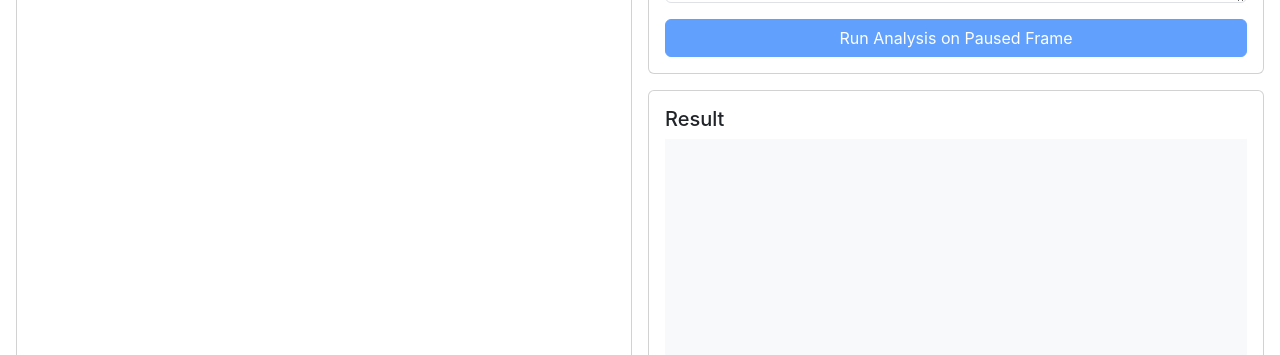
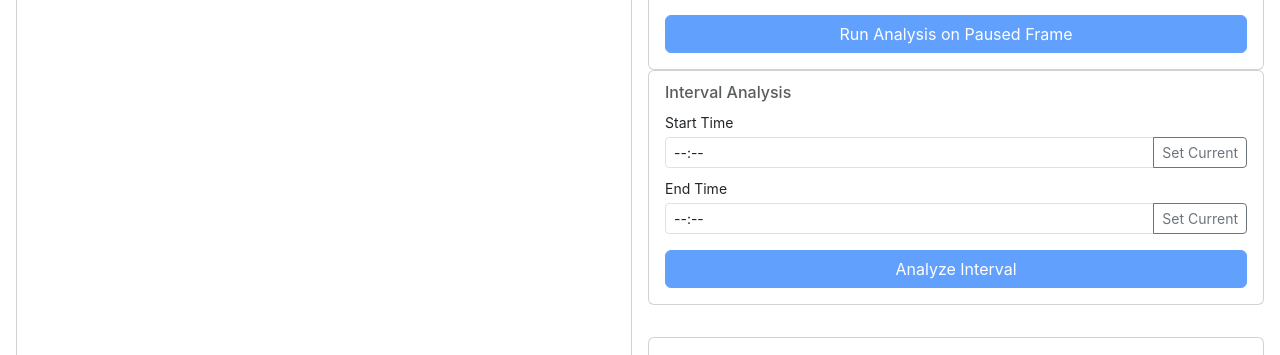
Before and after one commit to vredgeai/cvwebapp, a React (Create React App) app in the folder client/: page / in a window 1280 px wide. Shown: the part 286-641 px from the top of the page. Built offline with nearby package versions, Linux system fonts and the light colour scheme; no server answers; the HTML template or start-up script is replaced by a standard one.

Commit message:
feat: Implement multi-frame sequence analysis with UI polish

```diff
--- a/client/src/App.tsx
+++ b/client/src/App.tsx
@@ -10,7 +10,19 @@ function App() {
     const [result, setResult] = useState('');
     const [loading, setLoading] = useState(false);
     const [latency, setLatency] = useState<string | null>(null);
+    const [startTime, setStartTime] = useState<number | null>(null);
+    const [endTime, setEndTime] = useState<number | null>(null);
+    const [isAnalyzing, setIsAnalyzing] = useState(false);
+    const [errorMsg, setErrorMsg] = useState<string | null>(null);
     const videoRef = useRef<HTMLVideoElement>(null);
+
+    const formatTime = (seconds: number | null): string => {
+        if (seconds === null) return '--:--';
+        const mins = Math.floor(seconds / 60);
+        const secs = Math.floor(seconds % 60);
+        const ms = Math.floor((seconds % 1) * 100);
+        return `${mins.toString().padStart(2, '0')}:${secs.toString().padStart(2, '0')}.${ms.toString().padStart(2, '0')}`;
+    };
 
     useEffect(() => {
         const fetchModels = async () => {
@@ -81,7 +93,7 @@ function App() {
             console.log('Frame captured:', frame);
 
             const formData = new FormData();
-            formData.append('image', frame);
+            formData.append('images', frame);
             formData.append('prompt', prompt);
             formData.append('model', selectedModel);
 
@@ -126,11 +138,151 @@ function App() {
             }
 
         } catch (error) {
-            console.error('Error during analysis:', error);
-            setResult('An error occurred. Please check the console for details.');
+            console.error('Error running Ollama:', error);
+            setResult('Error running model. Please try again.');
         } finally {
             setLoading(false);
-            console.log('handleSubmit finished.');
+        }
+    };
+
+    const handleSetStart = () => {
+        if (videoRef.current) {
+            setStartTime(videoRef.current.currentTime);
+            setErrorMsg(null);
+        }
+    };
+
+    const handleSetEnd = () => {
+        if (videoRef.current) {
+            setEndTime(videoRef.current.currentTime);
+            setErrorMsg(null);
+        }
+    };
+
+    const captureFrameAtTime = async (time: number): Promise<Blob | null> => {
+        if (!videoRef.current) return null;
+
+        return new Promise(async (resolve) => {
+            // Seek to time
+            videoRef.current!.currentTime = time;
+
+            // Wait for seek to complete
+            await new Promise((r) => {
+                const onSeeked = () => {
+                    videoRef.current?.removeEventListener('seeked', onSeeked);
+                    r(null);
+                };
+                videoRef.current?.addEventListener('seeked', onSeeked);
+            });
+
+            // Capture frame
+            const canvas = document.createElement('canvas');
+            canvas.width = videoRef.current!.videoWidth;
+            canvas.height = videoRef.current!.videoHeight;
+            const ctx = canvas.getContext('2d');
+            ctx?.drawImage(videoRef.current!, 0, 0, canvas.width, canvas.height);
+
+            canvas.toBlob((blob) => {
+                resolve(blob);
+            }, 'image/jpeg');
+        });
+    };
+
+    const handleAnalyzeInterval = async () => {
+        setErrorMsg(null);
+        if (startTime === null || endTime === null) {
+            setErrorMsg('Please set both start and end times.');
+            return;
+        }
+        if (startTime >= endTime) {
+            setErrorMsg('End time must be after start time.');
+            return;
+        }
+
+        if (endTime - startTime > 10) {
+            setErrorMsg('Interval cannot exceed 10 seconds.');
+            return;
+        }
+
+        setIsAnalyzing(true);
+        setResult('');
+        setLatency(null);
+
+        try {
+            // Generate timestamps: 1 frame per second
+            const timestamps = [];
+            for (let t = Math.ceil(startTime); t <= Math.floor(endTime); t++) {
+                timestamps.push(t);
+            }
+
+            const blobs: Blob[] = [];
+            for (const t of timestamps) {
+                const blob = await captureFrameAtTime(t);
+                if (blob) blobs.push(blob);
+            }
+
+            if (blobs.length === 0) {
+                alert('No frames captured.');
+                setIsAnalyzing(false);
+                return;
+            }
+
+            const formData = new FormData();
+            blobs.forEach((blob, index) => {
+                formData.append('images', blob, `frame_${index}.jpg`);
+            });
+            formData.append('prompt', prompt || 'Describe the sequence of events in these frames.');
+            formData.append('model', selectedModel);
+
+            const response = await fetch('http://localhost:3001/api/run-ollama', {
+                method: 'POST',
+                body: formData,
+            });
+
+            if (!response.body) {
+                throw new Error('No response from server');
+            }
+
+            const reader = response.body.getReader();
+            const decoder = new TextDecoder();
+            let fullResponse = '';
+
+            while (true) {
+                const { done, value } = await reader.read();
+                if (done) break;
+                const chunk = decoder.decode(value);
+                fullResponse += chunk;
+
+                // Optimistic update for streaming effect (might contain JSON at end)
+                // We'll clean it up at the end, but for now let's just show it
+                // A better way is to parse partials, but for simplicity:
+                setResult(prev => prev + chunk);
+            }
+
+            // Final cleanup for latency
+            try {
+                const potentialJsonIndex = fullResponse.lastIndexOf('{');
+                if (potentialJsonIndex !== -1) {
+                    const potentialJson = fullResponse.substring(potentialJsonIndex);
+                    const parsed = JSON.parse(potentialJson);
+                    if (parsed.latency) {
+                        setLatency(parsed.latency);
+                        setResult(fullResponse.substring(0, potentialJsonIndex));
+                    } else {
+                        setResult(fullResponse);
+                    }
+                } else {
+                    setResult(fullResponse);
+                }
+            } catch (e) {
+                setResult(fullResponse);
+            }
+
+        } catch (error) {
+            console.error('Error analyzing interval:', error);
+            setResult('Error analyzing interval.');
+        } finally {
+            setIsAnalyzing(false);
         }
     };
 
@@ -188,6 +340,51 @@ function App() {
                         </div>
                     </div>
 
+                    <div className="card mb-3">
+                        <div className="card-body">
+                            <h6 className="card-subtitle mb-2 text-muted">Interval Analysis</h6>
+
+                            <div className="mb-2">
+                                <label className="form-label small mb-1">Start Time</label>
+                                <div className="input-group input-group-sm">
+                                    <input type="text" className="form-control" value={formatTime(startTime)} readOnly />
+                                    <button className="btn btn-outline-secondary" type="button" onClick={handleSetStart}>Set Current</button>
+                                </div>
+                            </div>
+
+                            <div className="mb-3">
+                                <label className="form-label small mb-1">End Time</label>
+                                <div className="input-group input-group-sm">
+                                    <input type="text" className="form-control" value={formatTime(endTime)} readOnly />
+                                    <button className="btn btn-outline-secondary" type="button" onClick={handleSetEnd}>Set Current</button>
+                                </div>
+                            </div>
+
+                            {startTime !== null && endTime !== null && (
+                                <div className="d-flex justify-content-between align-items-center mb-3">
+                                    <small className="text-muted">
+                                        Duration: {(endTime - startTime).toFixed(2)}s
+                                        ({Math.floor(endTime) - Math.ceil(startTime) + 1} frames)
+                                    </small>
+                                </div>
+                            )}
+
+                            {errorMsg && (
+                                <div className="alert alert-danger py-1 px-2 mb-3 small">
+                                    {errorMsg}
+                                </div>
+                            )}
+
+                            <button
+                                className="btn btn-primary w-100"
+                                onClick={handleAnalyzeInterval}
+                                disabled={isAnalyzing || startTime === null || endTime === null}
+                            >
+                                {isAnalyzing ? 'Analyzing Sequence...' : 'Analyze Interval'}
+                            </button>
+                        </div>
+                    </div>
+
                     {/* Bottom Right: Result */}
                     <div className="card mt-3" style={{ flex: '1 1 60%' }}>
                         <div className="card-body d-flex flex-column">
```
Also changed, not shown: 1 other file (tests, documents, lock files or other folders).
